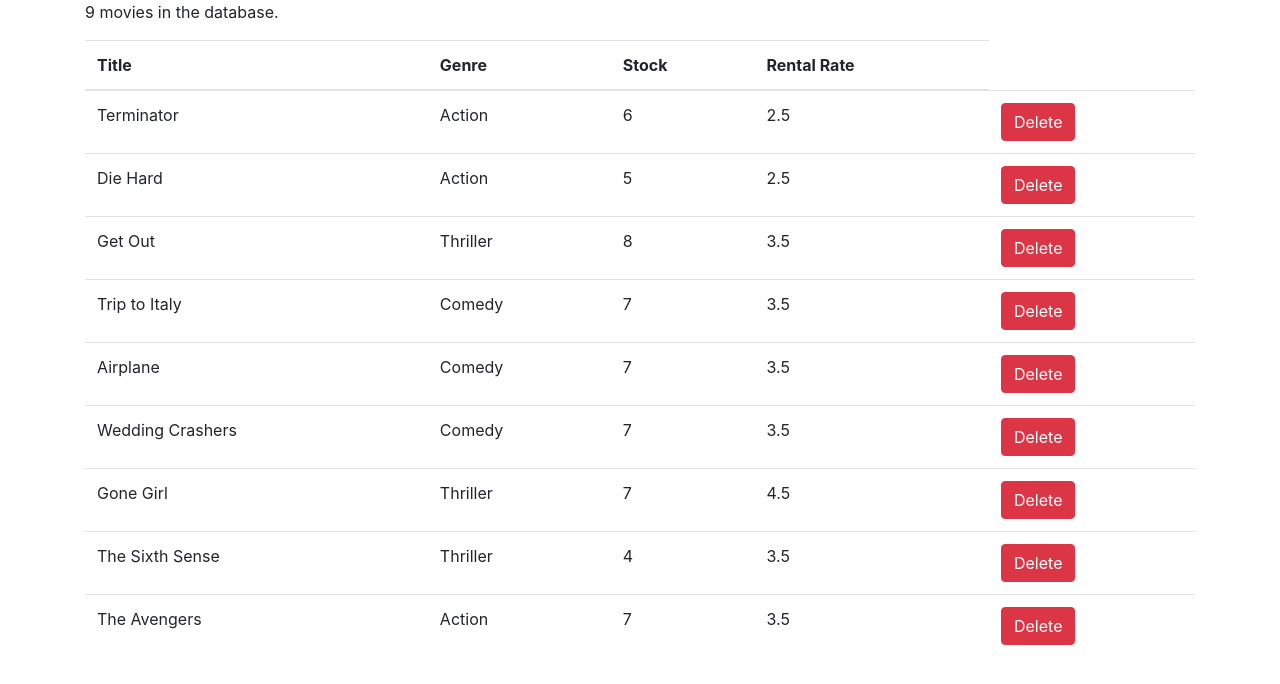
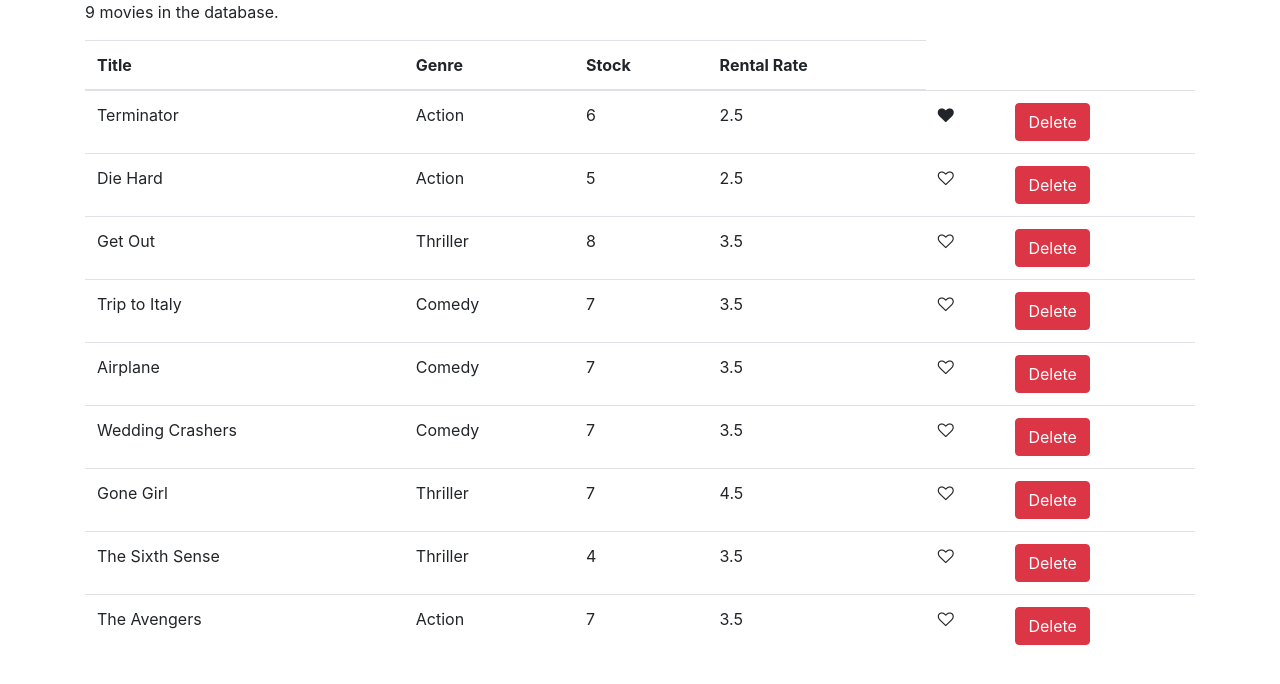
Before and after one commit to samitcheema/vidly, a React (Create React App) app: page / in a window 1280 px wide. Shown: the top 684 px of the page. Built offline with nearby package versions, Linux system fonts and the light colour scheme.

Commit message:
favorite component added

```diff
--- /dev/null
+++ b/src/components/common/favorite.jsx
@@ -0,0 +1,17 @@
+import React, { Component } from "react";
+
+const favorite = props => {
+  let classes = "fa fa-heart";
+  if (!props.favorited) classes += "-o";
+
+  return (
+    <i
+      onClick={props.onClick}
+      style={{ cursor: "Pointer" }}
+      className={classes}
+      aria-hidden="true"
+    ></i>
+  );
+};
+
+export default favorite;
--- a/src/components/movies.jsx
+++ b/src/components/movies.jsx
@@ -1,6 +1,6 @@
 import React, { Component } from "react";
 import { getMovies } from "../services/fakeMovieService";
-import { render } from "@testing-library/react";
+import Favorite from "./common/favorite";
 
 class Movie extends Component {
   state = {
@@ -10,6 +10,14 @@
   handleDecrement = movie => {
     const movies = this.state.movies.filter(m => m._id !== movie._id);
     this.setState({ movies: movies });
+  };
+  h;
+  handleFavorite = movie => {
+    const movies = [...this.state.movies];
+    const index = movies.indexOf(movie);
+    movies[index] = { ...movies[index] };
+    movies[index].favorited = !movies[index].favorited;
+    this.setState({ movies });
   };
 
   render() {
@@ -36,6 +44,12 @@
                 <td>{movie.numberInStock}</td>
                 <td>{movie.dailyRentalRate}</td>
                 <td>
+                  <Favorite
+                    favorited={movie.favorited}
+                    onClick={() => this.handleFavorite(movie)}
+                  />
+                </td>
+                <td>
                   <button
                     onClick={() => this.handleDecrement(movie)}
                     type="button"
--- a/src/services/fakeMovieService.js
+++ b/src/services/fakeMovieService.js
@@ -8,7 +8,7 @@
     numberInStock: 6,
     dailyRentalRate: 2.5,
     publishDate: "2018-01-03T19:04:28.809Z",
-    liked: true
+    favorited: true
   },
   {
     _id: "5b21ca3eeb7f6fbccd471816",
```
